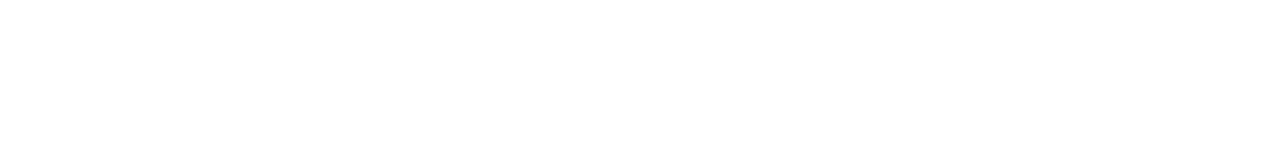
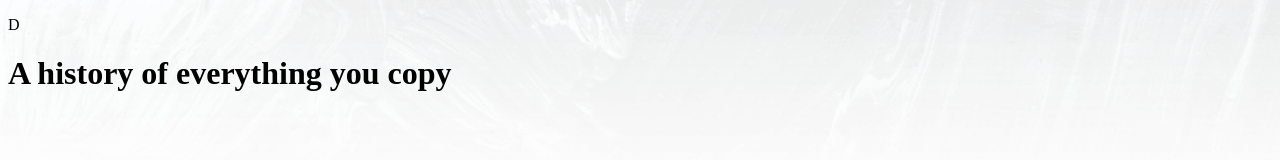
Before and after one commit to Miriam2245/Clipboard-landing-page, a plain HTML site: page index.html in a window 1280 px wide. Drawn offline with Linux system fonts and the light colour scheme.

Commit message:
div added

```diff
--- a/index.html
+++ b/index.html
@@ -7,6 +7,9 @@
     <link rel="stylesheet" href="style.css">
 </head>
 <body>
-
+        <div class="header">
+            <p>D</p>
+            <h1>A history of everything you copy</h1>
+        </div>
 </body>
 </html>
--- a/style.css
+++ b/style.css
@@ -0,0 +1,6 @@
+body{
+    background-image: url('assets/bg-header-desktop.png');
+    background-size: cover;
+    background-position: center;
+    background-repeat: no-repeat;
+}
```
